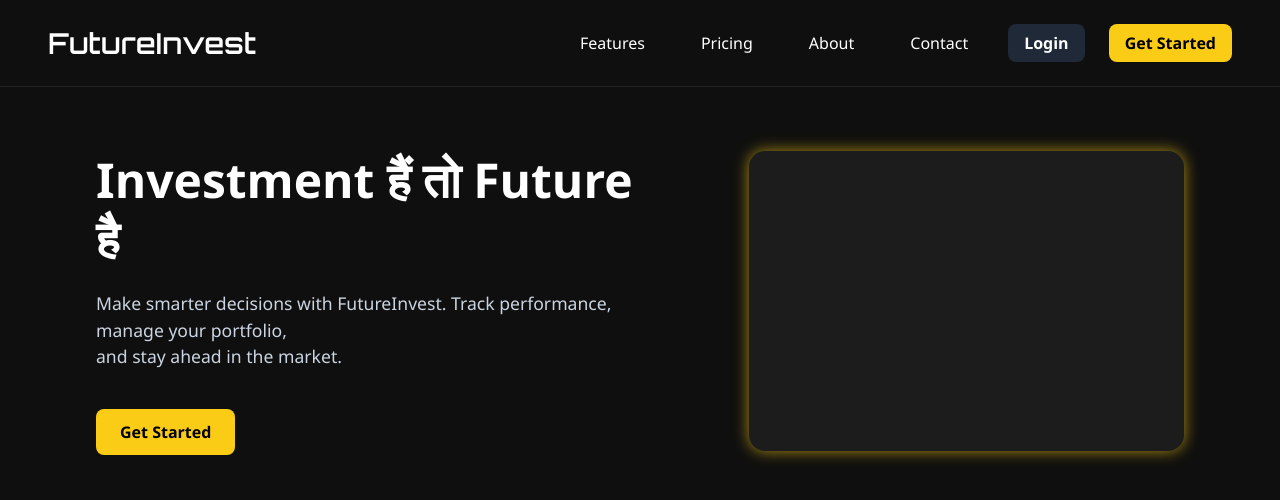
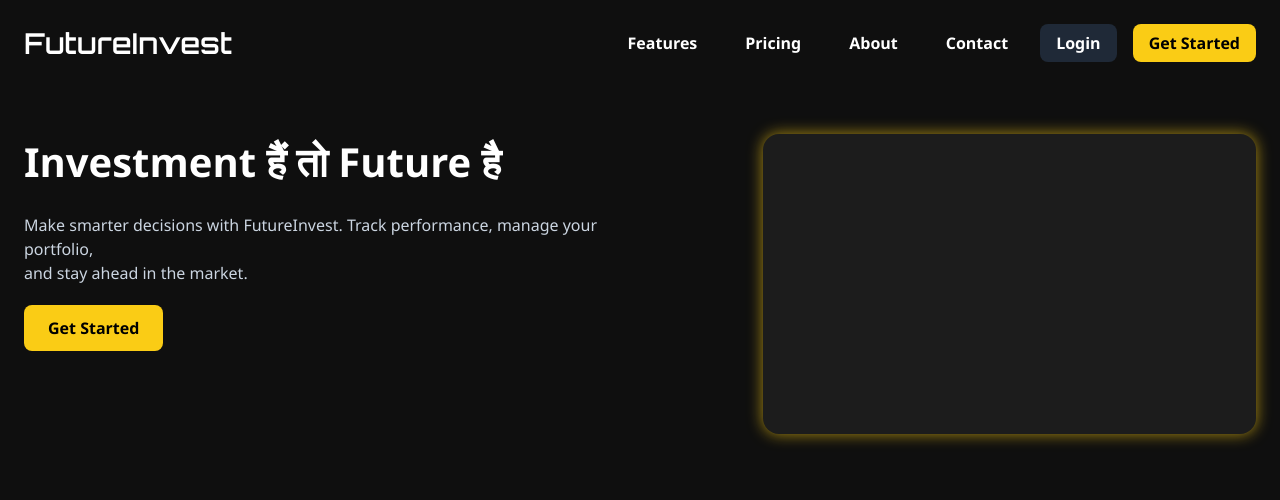
Before and after one commit to Surajruu/Futureinvest, a plain HTML site: page index.html in a window 1280 px wide. Drawn offline with Linux system fonts and the light colour scheme.

Commit message:
Add files via upload

```diff
--- a/index.html
+++ b/index.html
@@ -14,7 +14,7 @@
 
     body {
       font-family: 'Segoe UI', sans-serif;
-      background-color: #0f0f0f; /* Dark bold background */
+      background-color: #0f0f0f;
       color: white;
     }
 
@@ -22,9 +22,9 @@
       display: flex;
       justify-content: space-between;
       align-items: center;
-      padding: 1.5rem 3rem;
+      padding: 1.5rem 1.5rem;
       background-color: #0f0f0f;
-      border-bottom: 1px solid #222;
+      flex-wrap: wrap;
     }
 
     .logo {
@@ -32,22 +32,31 @@
       font-size: 1.8rem;
       font-weight: 700;
       color: white;
-      cursor: pointer;
+      flex: 1 1 100%;
+      margin-bottom: 1rem;
     }
 
     nav {
       display: flex;
-      gap: 1.5rem;
+      flex-wrap: wrap;
+      gap: 1rem;
       align-items: center;
+      justify-content: center;
+      width: 100%;
+    }
+
+    .nav-link,
+    .btn-login,
+    .btn-started {
+      text-decoration: none;
+      padding: 0.5rem 1rem;
+      border-radius: 8px;
+      font-weight: 600;
+      transition: background-color 0.3s ease;
     }
 
     .nav-link {
-      text-decoration: none;
       color: white;
-      padding: 0.5rem 1rem;
-      border-radius: 6px;
-      font-weight: 500;
-      transition: background-color 0.3s ease;
     }
 
     .nav-link:hover {
@@ -57,13 +66,6 @@
     .btn-login {
       background-color: #1f2937;
       color: white;
-      padding: 0.5rem 1rem;
-      border-radius: 8px;
-      font-weight: 700;
-      border: none;
-      cursor: pointer;
-      transition: background-color 0.3s ease;
-      text-decoration: none;
     }
 
     .btn-login:hover {
@@ -73,12 +75,6 @@
     .btn-started {
       background-color: #facc15;
       color: black;
-      padding: 0.5rem 1rem;
-      border-radius: 8px;
-      font-weight: 700;
-      text-decoration: none;
-      cursor: pointer;
-      transition: background-color 0.3s ease;
     }
 
     .btn-started:hover {
@@ -87,63 +83,74 @@
 
     .main {
       display: flex;
+      flex-direction: row;
       justify-content: space-between;
-      align-items: stretch; /* allow children to fill height */
-      padding: 4rem 6rem;
-      min-height: 70vh; /* vertical height for centering */
+      align-items: center;
+      padding: 3rem 1.5rem;
+      gap: 2rem;
+      flex-wrap: wrap;
     }
 
     .hero-text {
-      max-width: 50%;
-      display: flex;
-      flex-direction: column;
-      justify-content: center; /* vertical center */
-      height: 100%;
+      flex: 1 1 100%;
+      text-align: center;
     }
 
     .hero-text h1 {
-      font-size: 3rem;
+      font-size: 2.5rem;
       font-weight: 700;
       margin-bottom: 1.5rem;
-      line-height: 1.2;
     }
 
     .hero-text p {
-      font-size: 1.1rem;
+      font-size: 1rem;
       color: #cbd5e1;
-      margin-bottom: 2.5rem;
+      margin-bottom: 2rem;
       line-height: 1.5;
     }
 
     .hero-text .btn-started {
       padding: 0.75rem 1.5rem;
       font-size: 1rem;
-      width: fit-content;
     }
 
     .hero-graphic {
-      width: 40%;
-      height: 300px;
+      flex: 1 1 100%;
       background-color: #1c1c1c;
       border-radius: 1rem;
+      height: 250px;
+      width: 100%;
       box-shadow: 0 0 15px #facc15aa;
+      margin-top: 1.5rem;
     }
 
-    @media (max-width: 768px) {
-      .main {
-        flex-direction: column;
-        text-align: center;
-        padding: 3rem 2rem;
+    @media (min-width: 769px) {
+      .logo {
+        flex: 0 0 auto;
+        margin-bottom: 0;
       }
 
-      .hero-text, .hero-graphic {
-        width: 100%;
-        max-width: 100%;
+      nav {
+        width: auto;
+        justify-content: flex-end;
+      }
+
+      .main {
+        flex-wrap: nowrap;
+        align-items: stretch;
+      }
+
+      .hero-text {
+        flex: 1;
+        text-align: left;
+        max-width: 50%;
       }
 
       .hero-graphic {
-        margin-top: 2rem;
-        height: 200px;
+        flex: 1;
+        max-width: 40%;
+        height: 300px;
+        margin-top: 0;
       }
     }
   </style>
@@ -166,9 +173,7 @@
   <!-- Hero Section -->
   <section class="main">
     <div class="hero-text">
-      <h1>
-        Investment हैं तो Future है
-      </h1>
+      <h1>Investment हैं तो Future है</h1>
       <p>
         Make smarter decisions with FutureInvest. Track performance, manage your portfolio,<br />
         and stay ahead in the market.
@@ -176,7 +181,7 @@
       <a href="signup.html" class="btn-started">Get Started</a>
     </div>
     <div class="hero-graphic">
-      <!-- Placeholder for graphic -->
+      <!-- Placeholder graphic -->
     </div>
   </section>
 
```
